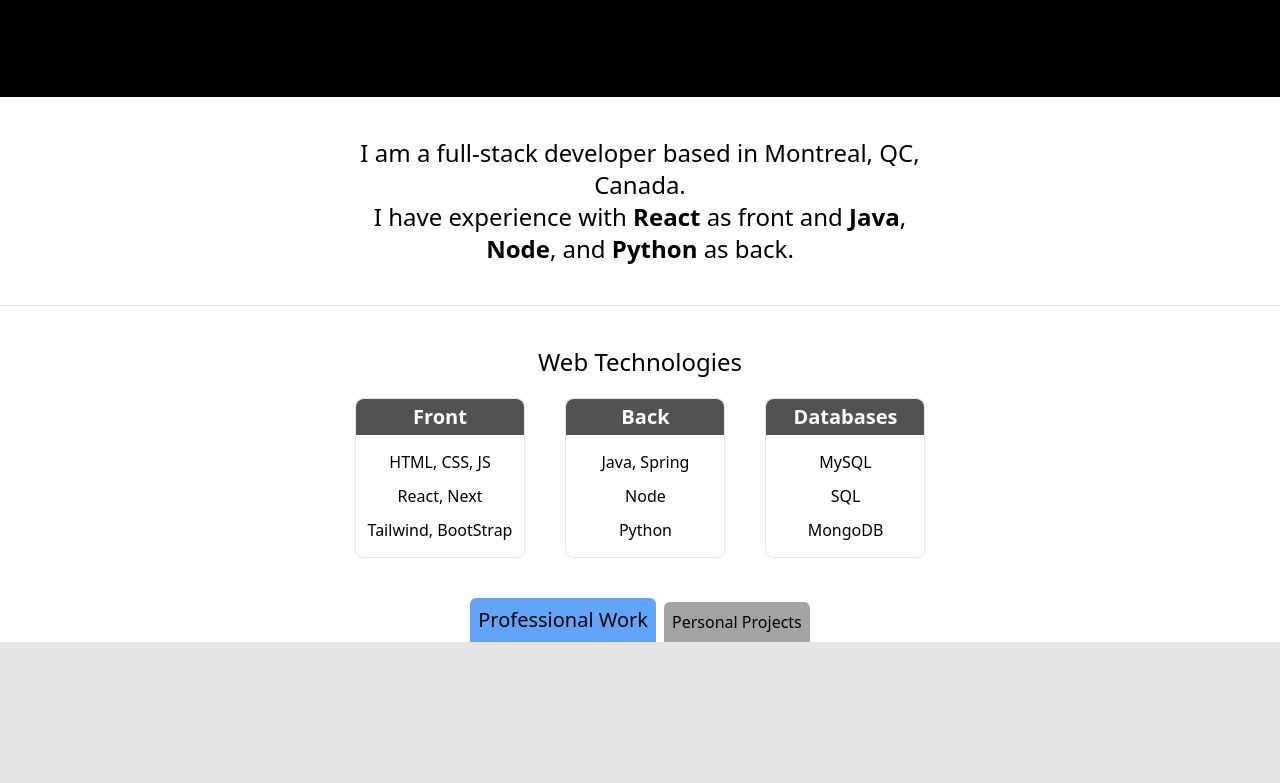
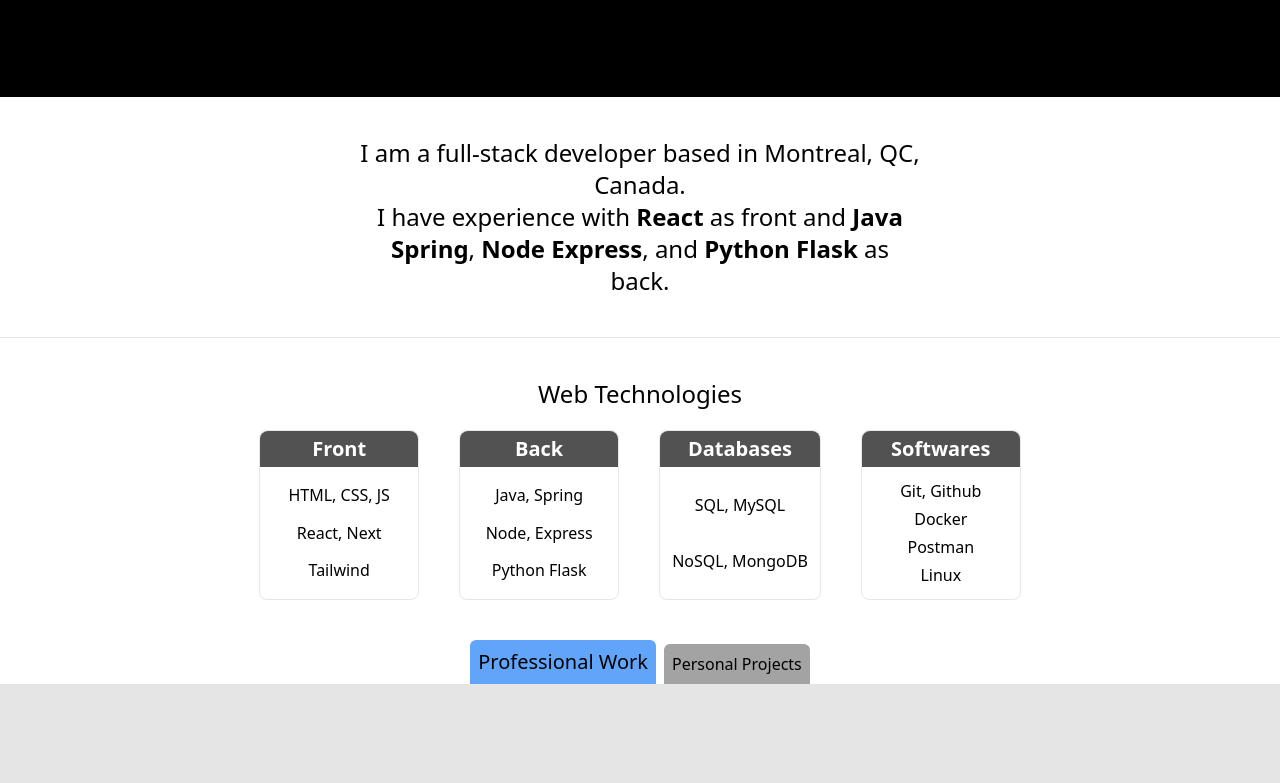
Before and after one commit to arielco777/portfolio, a React (Vite) app: page / in a window 1280 px wide. Shown: the part 518-1301 px from the top of the page. Built offline with nearby package versions, Linux system fonts and the light colour scheme.

Commit message:
new stuff

```diff
--- a/src/Home.tsx
+++ b/src/Home.tsx
@@ -2,8 +2,8 @@ import GitHubIcon from "@mui/icons-material/GitHub";
 import PictureAsPdfIcon from "@mui/icons-material/PictureAsPdf";
 import LinkedInIcon from "@mui/icons-material/LinkedIn";
 import { useState } from "react";
-import Professional from "./components/Professional";
-import Personal from "./components/Personal";
+import Professional from "./components/projects/Professional";
+import Personal from "./components/projects/Personal";
 const Home = () => {
     const [projectView, setProjectView] = useState<"personal" | "work">("work");
 
@@ -34,7 +34,8 @@ const Home = () => {
                         I am a full-stack developer based in Montreal, QC,
                         Canada.
                         <br /> I have experience with <b>React</b> as front and{" "}
-                        <b>Java</b>, <b>Node</b>, and <b> Python</b> as back.
+                        <b>Java Spring</b>, <b>Node Express</b>, and{" "}
+                        <b> Python Flask</b> as back.
                     </p>
                 </div>
             </section>
@@ -48,7 +49,7 @@ const Home = () => {
                         <ul className="h-full flex flex-col gap-1 text-center p-3 justify-around">
                             <li>HTML, CSS, JS</li>
                             <li>React, Next</li>
-                            <li>Tailwind, BootStrap</li>
+                            <li>Tailwind</li>
                         </ul>
                     </div>
                     <div className="border rounded-lg min-w-40 flex flex-col">
@@ -57,18 +58,29 @@ const Home = () => {
                         </h3>
                         <ul className="h-full flex flex-col gap-1 text-center p-3 justify-around">
                             <li>Java, Spring</li>
-                            <li>Node</li>
-                            <li>Python</li>
+                            <li>Node, Express</li>
+                            <li>Python Flask</li>
                         </ul>
                     </div>
+
                     <div className="border rounded-lg min-w-40 flex flex-col">
                         <h3 className="text-center font-bold py-1 text-xl bg-neutral-600 text-white rounded-t-lg">
                             Databases
                         </h3>
                         <ul className="h-full flex flex-col gap-1 text-center p-3 justify-around">
-                            <li>MySQL</li>
-                            <li>SQL</li>
-                            <li>MongoDB</li>
+                            <li>SQL, MySQL</li>
+                            <li>NoSQL, MongoDB</li>
+                        </ul>
+                    </div>
+                    <div className="border rounded-lg min-w-40 flex flex-col">
+                        <h3 className="text-center font-bold py-1 text-xl bg-neutral-600 text-white rounded-t-lg">
+                            Softwares
+                        </h3>
+                        <ul className="h-full flex flex-col gap-1 text-center p-3 justify-around">
+                            <li>Git, Github</li>
+                            <li>Docker</li>
+                            <li>Postman</li>
+                            <li>Linux</li>
                         </ul>
                     </div>
                     {/* <div className="border rounded-lg min-w-40 flex flex-col">
--- a/src/components/Professional.tsx
+++ b/src/components/projects/Professional.tsx
@@ -5,7 +5,7 @@ import {
     CarouselItem,
     CarouselNext,
     CarouselPrevious,
-} from "../components/ui/carousel";
+} from "../ui/carousel";
 
 const Professional = () => {
     return (
```
Also changed, not shown: src/components/projects/Personal.tsx (renamed from src/components/Personal.tsx).
